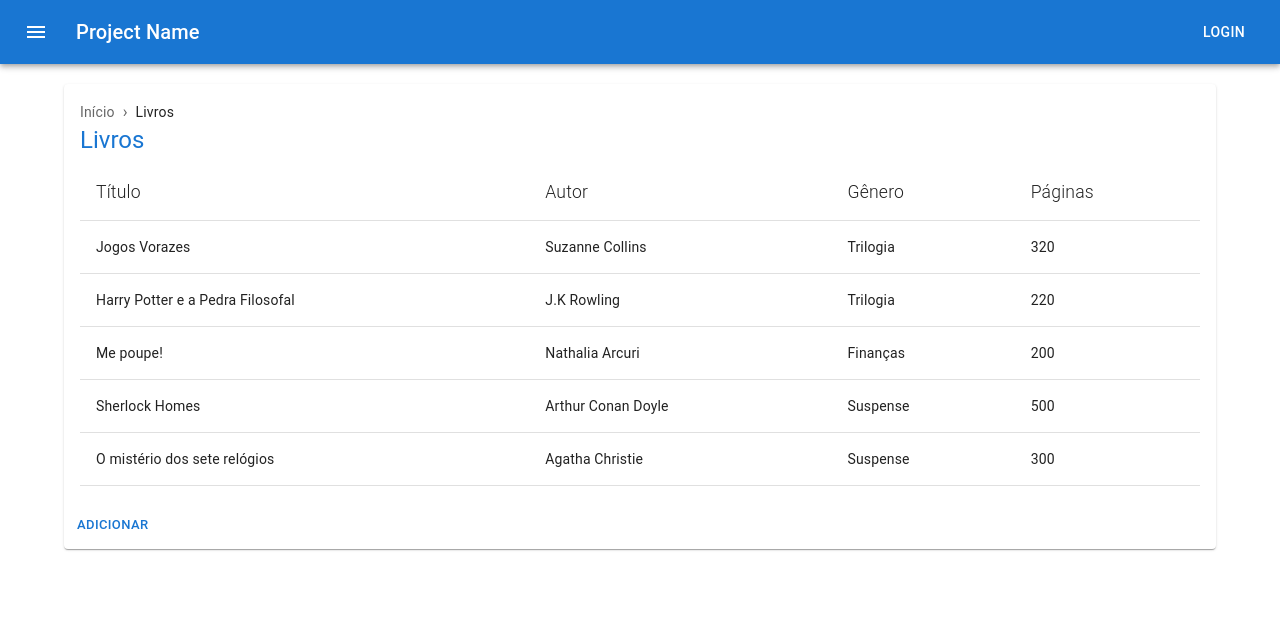
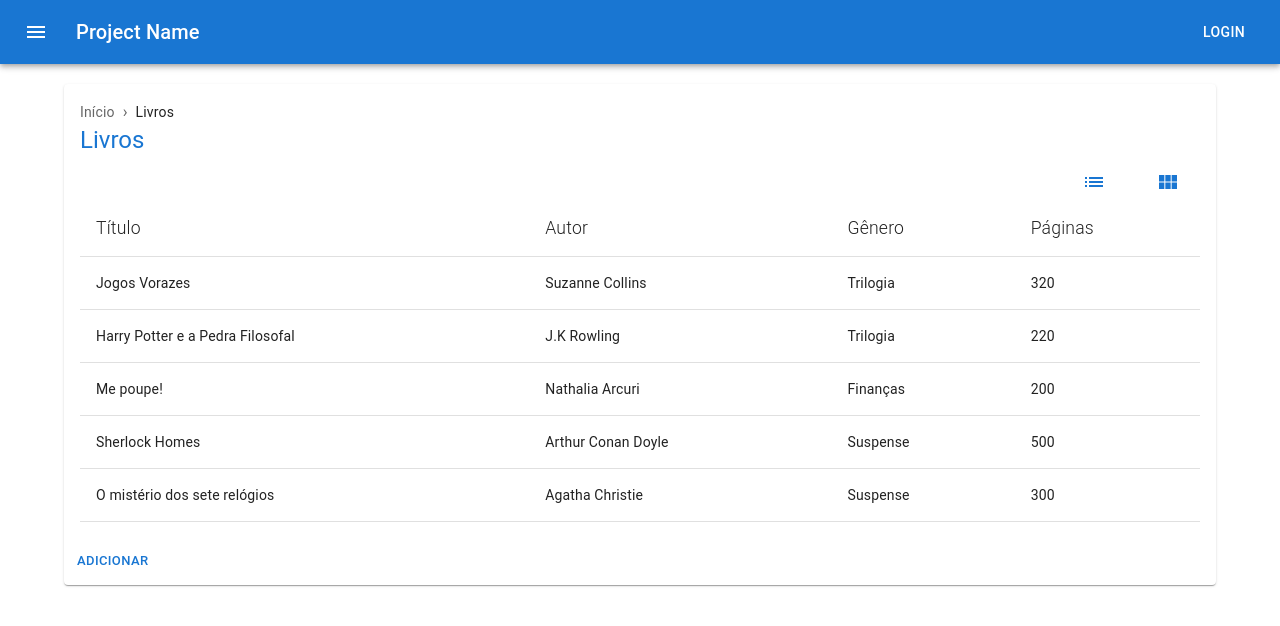
Before and after one commit to pessolatohenrique/template-generator, a React (Create React App) app in the folder templates/react-material-ui/: page /autores in a window 1280 px wide. Shown: the top 626 px of the page. Built offline with nearby package versions, Linux system fonts and the light colour scheme.

Commit message:
react-material-ui: componente visual para exibicao em tabela e cards

```diff
--- a/templates/react-material-ui/src/views/register/ExampleList.js
+++ b/templates/react-material-ui/src/views/register/ExampleList.js
@@ -12,10 +12,13 @@ import {
   TableBody,
   TableCell,
   TableRow,
+  Grid,
 } from "@mui/material";
 import { StyledTableCell } from "../../constants/CustomStyles";
 import { THEME_COLOR } from "../../constants/default_settings";
 import BreadcrumbsWrapper from "../../components/BreadcrumbsWrapper";
+import ListIcon from "@material-ui/icons/List";
+import ViewModuleIcon from "@material-ui/icons/ViewModule";
 
 function createData(name, author, pages, genre) {
   return { name, author, pages, genre };
@@ -55,6 +58,14 @@ function ExampleList() {
             >
               Livros
             </Typography>
+            <Grid container justifyContent="flex-end" gap="10px">
+              <Button variant="text">
+                <ListIcon color="primary" />
+              </Button>
+              <Button variant="text">
+                <ViewModuleIcon />
+              </Button>
+            </Grid>
             <TableContainer>
               <Table>
                 <TableHead>
```
